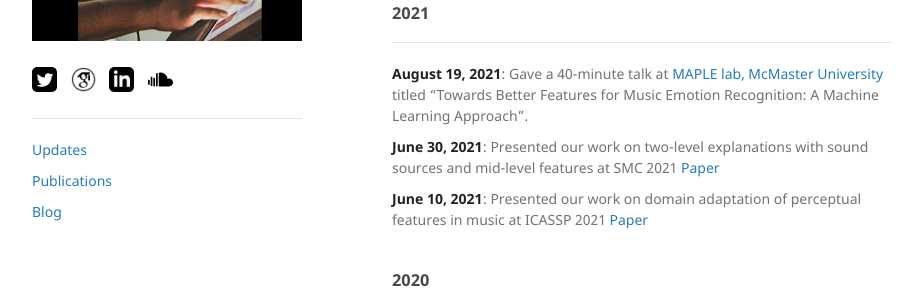
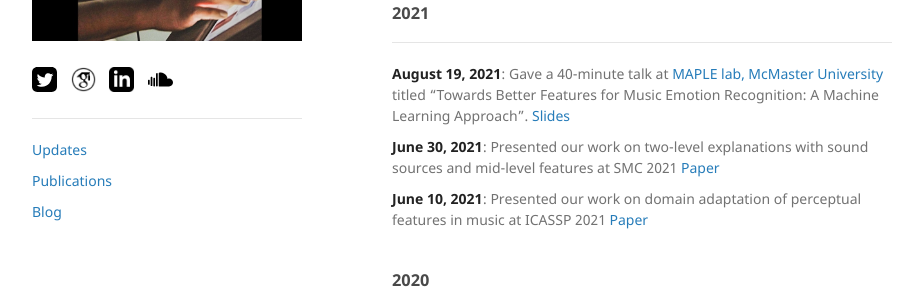
Before and after one commit to shreyanc/shreyanc.github.io, a Jekyll site: the page built from index.md, in a window 1280 px wide and 900 px high. Shown: the part 369-669 px from the top of the window, without its empty margins (178-1101 px from the left). Built offline with Jekyll 4.4.1, drawn with Linux system fonts in a browser that asks for light colours.

Commit message:
Update index.md

```diff
--- a/index.md
+++ b/index.md
@@ -22,7 +22,7 @@ Currently I am a part of the [Con Espressione](https://www.jku.at/en/institute-o
 ## Updates
 ### 2021
 ----
-**August 19, 2021**: Gave a 40-minute talk at [MAPLE lab, McMaster University](https://maplelab.net/) titled "Towards Better Features for Music Emotion Recognition: A Machine Learning Approach".
+**August 19, 2021**: Gave a 40-minute talk at [MAPLE lab, McMaster University](https://maplelab.net/) titled "Towards Better Features for Music Emotion Recognition: A Machine Learning Approach". [Slides](assets/pdf/McMasterLabPresentation_2021-08-19_final.pdf)
 
 **June 30, 2021**: Presented our work on two-level explanations with sound sources and mid-level features at SMC 2021 [Paper](https://arxiv.org/abs/2106.07787)
 
```
